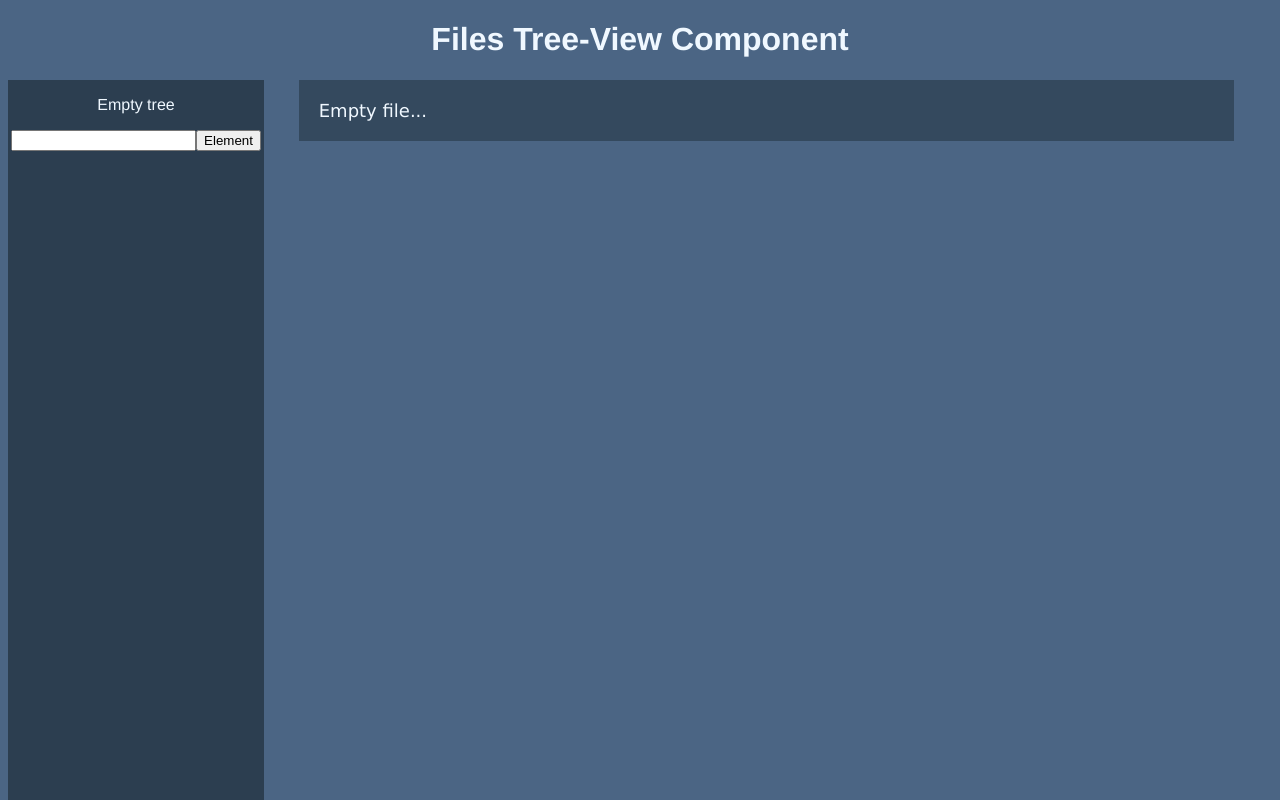
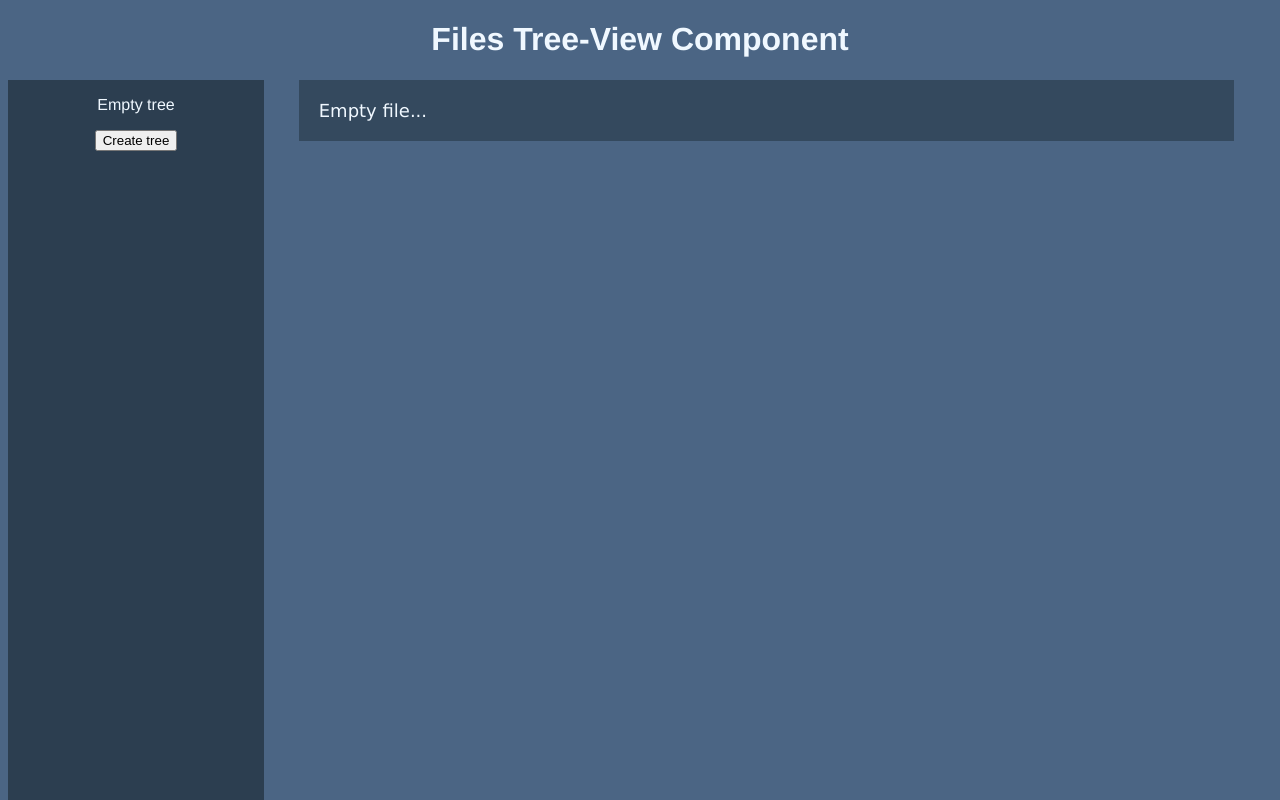
Before and after one commit to miguel0393/file-tree-view-component, a Vue app: page / in a window 1280 px wide. Built offline with nearby package versions, Linux system fonts and the light colour scheme.

Commit message:
Modificado modal para inicializar arbol

```diff
--- a/src/App.vue
+++ b/src/App.vue
@@ -9,6 +9,7 @@
       @onClick="nodeWasClicked"
       @onRightClick="showContextMenu"
       @treeUpdated="treeWasUpdated"
+      @setRootName="setRootName"
     />
 
     <FileContent :content="content" />
@@ -84,6 +85,10 @@ export default {
     treeWasUpdated() {
       localStorage.treeStructure = JSON.stringify(this.root);
     },
+    setRootName(){
+      this.currentOperation = 'set-root-name';
+      this.showModalDialog('Set tree name', false)
+    },
     showContextMenu(e, target, type) {
       this.currentNode = target;
       this.contextMenuType = type;
@@ -121,6 +126,11 @@ export default {
             this.$set(this.currentNode.node, "name", newName);
             this.$set(this.currentNode.node, "content", newContent);
             this.content = this.currentNode.node.content;
+          break;
+
+          case "set-root-name":
+            this.$set(this.root, 'name', newName)
+            this.$set(this.root, 'children', [])
           break;
       }
 
@@ -182,6 +192,11 @@ export default {
       }
     }
   },
+  computed:{
+    treeIsEmpty(){
+     return Object.keys(this.root).length === 0
+    }
+  },
   components: {
     TreeBrowser,
     FileContent,
--- a/src/components/TreeBrowser.vue
+++ b/src/components/TreeBrowser.vue
@@ -22,8 +22,7 @@
     </div>
     <div v-else>
       <p>Empty tree</p>
-      <input v-model="rootName">
-      <button v-on:click="addRootName">Element</button>
+      <button v-on:click="addRootName">Create tree</button>
     </div>
   </div>
 </template>
@@ -49,16 +48,6 @@ export default {
   methods: {
     nodeClicked() {
       this.expanded = !this.expanded;
-      if (!this.hasChildren) {
-        // this.$set(this.node, "children", [
-        //   {
-        //     name: "newchildren.js",
-        //     content: "New Added Children"
-        //   }
-        // ]);
-        this.$emit("onClick", this.node);
-      }
-      this.$emit("treeUpdated", "");
     },
     getStyle(node) {
       let color = "#e74c3c";
@@ -71,12 +60,7 @@ export default {
       };
     },
     addRootName() {
-      if (this.rootName !== '') {
-        this.$set(this.node, 'name', this.rootName);
-        this.$set(this.node, 'children', []);
-        this.$emit("treeUpdated", "");
-        this.treeIsEmpty = false;
-      }
+      this.$emit("setRootName");
     },
     handleContextMenu(e) {
       e.preventDefault();
```
